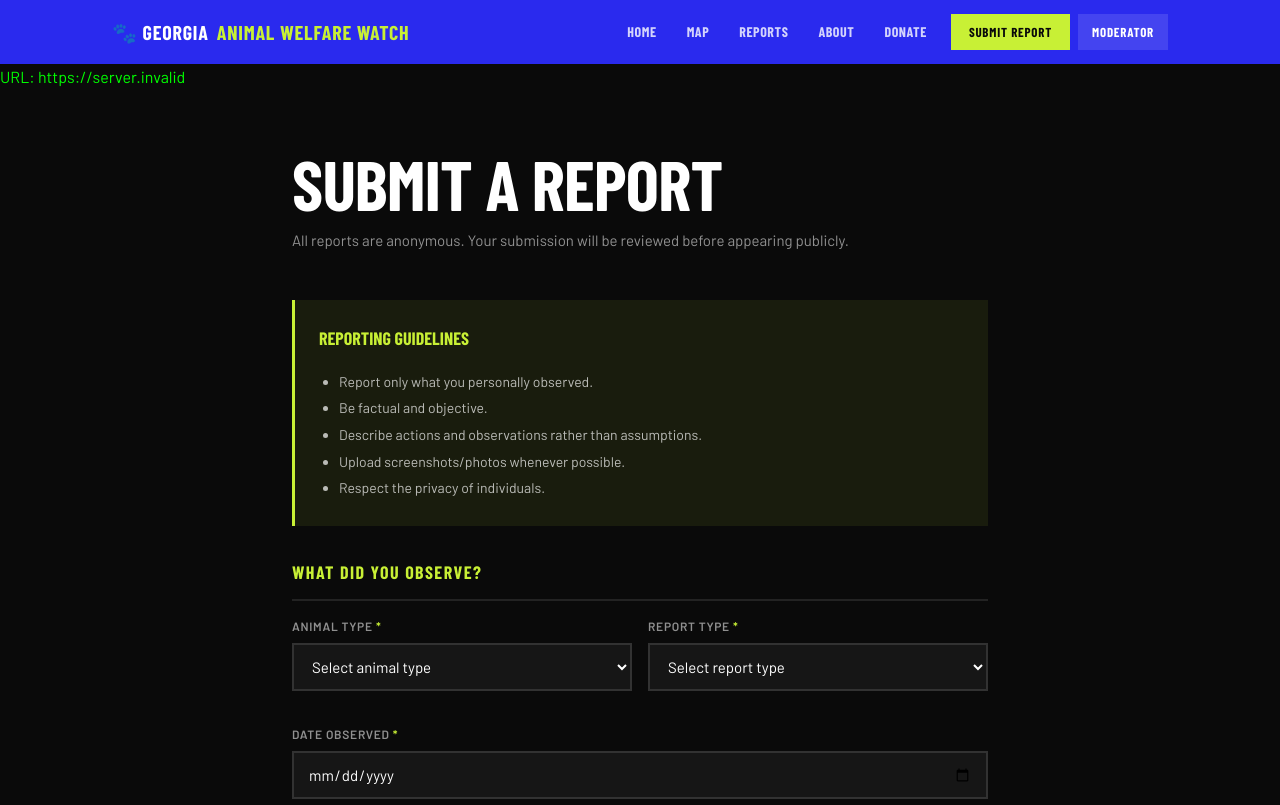
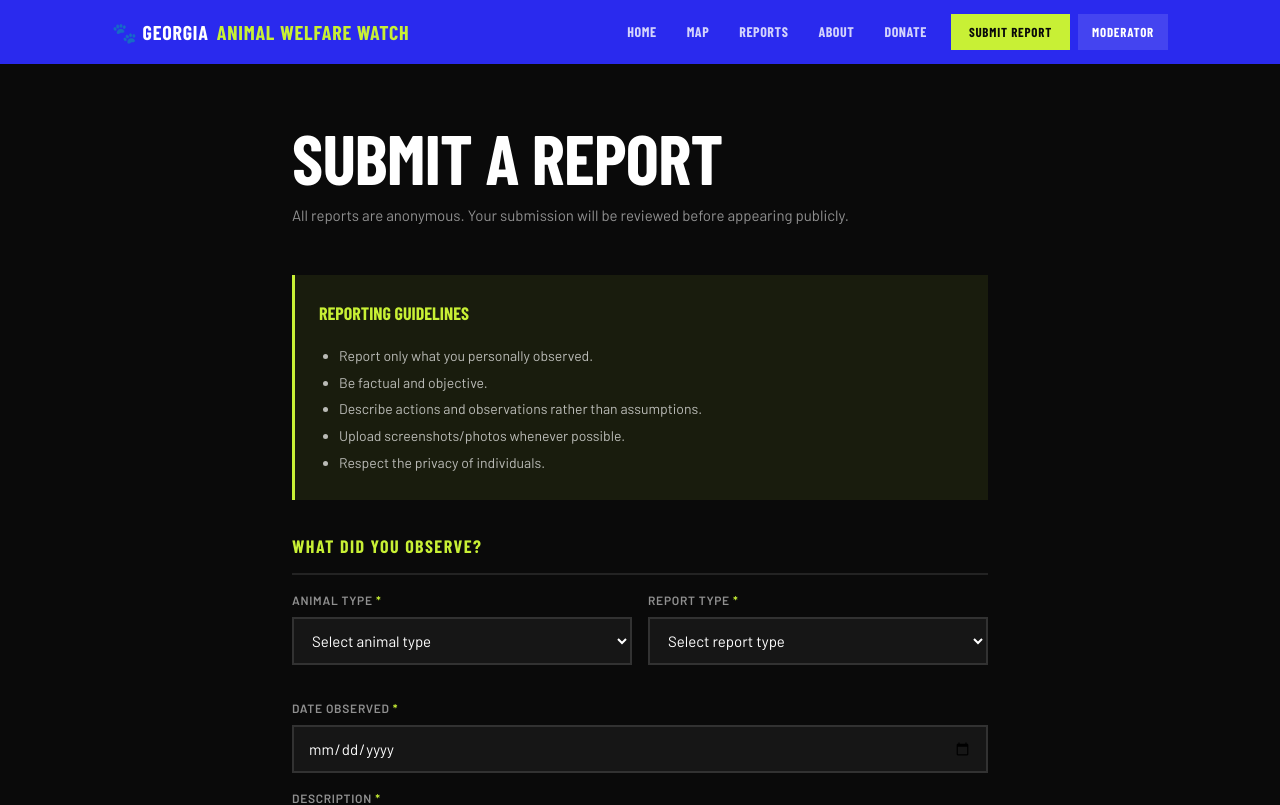
Before and after one commit to QueSarah24/gaww-site, a Next.js app: page /submit in a window 1280 px wide. Shown: the top 805 px of the page. Built offline with nearby package versions, Linux system fonts and the light colour scheme; no server answers; a web font is replaced by a local one.

Commit message:
Remove debug line

```diff
--- a/pages/submit.js
+++ b/pages/submit.js
@@ -92,7 +92,7 @@ export default function Submit() {
   }
 
   return (
-    <Layout><p style={{color:'lime'}}>URL: {process.env.NEXT_PUBLIC_SUPABASE_URL}</p>
+    <Layout>
       <div style={{ background: 'var(--black)', minHeight: '100vh' }}>
         <div style={{ maxWidth: 760, margin: '0 auto', padding: '60px 32px' }}>
 
```
